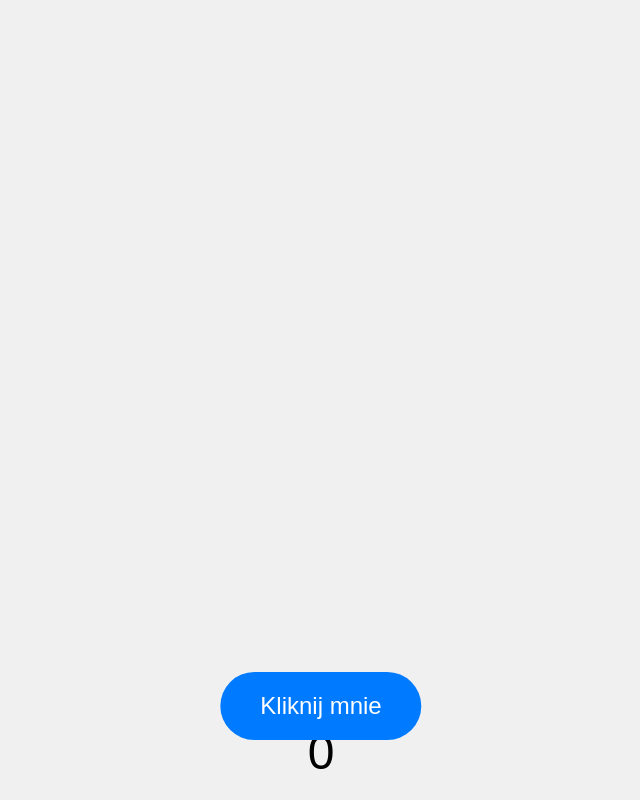
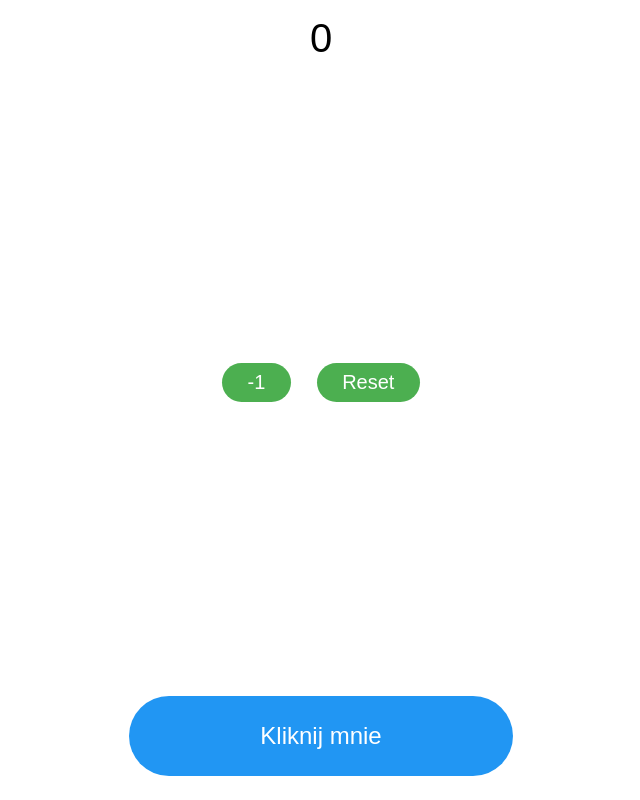
Before and after one commit to cwelownia/counter, a plain HTML site: page index.html in a window 1280 px wide. Shown: the whole page, without its empty margins (319-959 px from the left). Drawn offline with Linux system fonts and the light colour scheme.

Commit message:
Update index.html

```diff
--- a/index.html
+++ b/index.html
@@ -6,63 +6,104 @@
   <style>
     body {
       margin: 0;
-      font-family: sans-serif;
+      font-family: Arial, sans-serif;
       display: flex;
       flex-direction: column;
-      justify-content: flex-end;
+      height: 100vh;
+      justify-content: space-between;
       align-items: center;
-      height: 100vh;
-      background: #f0f0f0;
     }
+
     #counter {
-      font-size: 48px;
-      margin-bottom: 20px;
+      font-size: 5vh;
+      margin-top: 2vh;
     }
-    #clickBtn {
-      font-size: 24px;
-      padding: 20px 40px;
-      border-radius: 50px;
+
+    .button-row {
+      display: flex;
+      gap: 2vw;
+      margin-top: 1vh;
+    }
+
+    .counter-btn {
+      font-size: 2.5vh;
+      padding: 1vh 2vw;
+      border-radius: 3vh;
       border: none;
-      background-color: #007bff;
+      background-color: #4CAF50;
       color: white;
-      margin-bottom: 40px;
-      position: fixed;
-      bottom: 20px;
-      left: 50%;
-      transform: translateX(-50%);
+      cursor: pointer;
+    }
+
+    #bigButton {
+      width: 30vw;
+      height: 10vh;
+      border-radius: 5vh;
+      font-size: 3vh;
+      margin-bottom: 3vh;
+      background-color: #2196F3;
+      color: white;
+      border: none;
       cursor: pointer;
     }
   </style>
 </head>
 <body>
+
   <div id="counter">0</div>
-  <button id="clickBtn">Kliknij mnie</button>
+  <div class="button-row">
+    <button class="counter-btn" onclick="decrease()">-1</button>
+    <button class="counter-btn" onclick="reset()">Reset</button>
+  </div>
+
+  <button id="bigButton" onclick="increase()">Kliknij mnie</button>
 
   <script>
-    // Funkcja do pobierania wartości z cookie
-    function getCookie(name) {
-      let match = document.cookie.match(new RegExp('(^| )' + name + '=([^;]+)'));
-      return match ? parseInt(match[2]) : 0;
+    function setCookie(name, value, days) {
+      let expires = "";
+      if (days) {
+        const date = new Date();
+        date.setTime(date.getTime() + (days*24*60*60*1000));
+        expires = "; expires=" + date.toUTCString();
+      }
+      document.cookie = name + "=" + value + expires + "; path=/";
     }
 
-    // Funkcja do ustawiania cookie
-    function setCookie(name, value, days = 365) {
-      let expires = new Date();
-      expires.setTime(expires.getTime() + (days*24*60*60*1000));
-      document.cookie = name + "=" + value + ";expires=" + expires.toUTCString() + ";path=/";
+    function getCookie(name) {
+      const cookies = document.cookie.split(';');
+      for (let i = 0; i < cookies.length; i++) {
+        let c = cookies[i].trim();
+        if (c.indexOf(name + "=") === 0) {
+          return c.substring(name.length + 1);
+        }
+      }
+      return null;
     }
 
-    let counter = getCookie('licznik');
-    const counterDiv = document.getElementById('counter');
-    const button = document.getElementById('clickBtn');
+    let count = parseInt(getCookie("counter")) || 0;
+    const counterDisplay = document.getElementById("counter");
+    counterDisplay.textContent = count;
 
-    counterDiv.textContent = counter;
+    function updateCounter() {
+      counterDisplay.textContent = count;
+      setCookie("counter", count, 365);
+    }
 
-    button.addEventListener('click', () => {
-      counter++;
-      counterDiv.textContent = counter;
-      setCookie('licznik', counter);
-    });
+    function increase() {
+      count++;
+      updateCounter();
+    }
+
+    function decrease() {
+      count--;
+      updateCounter();
+    }
+
+    function reset() {
+      count = 0;
+      updateCounter();
+    }
   </script>
+
 </body>
 </html>
```
